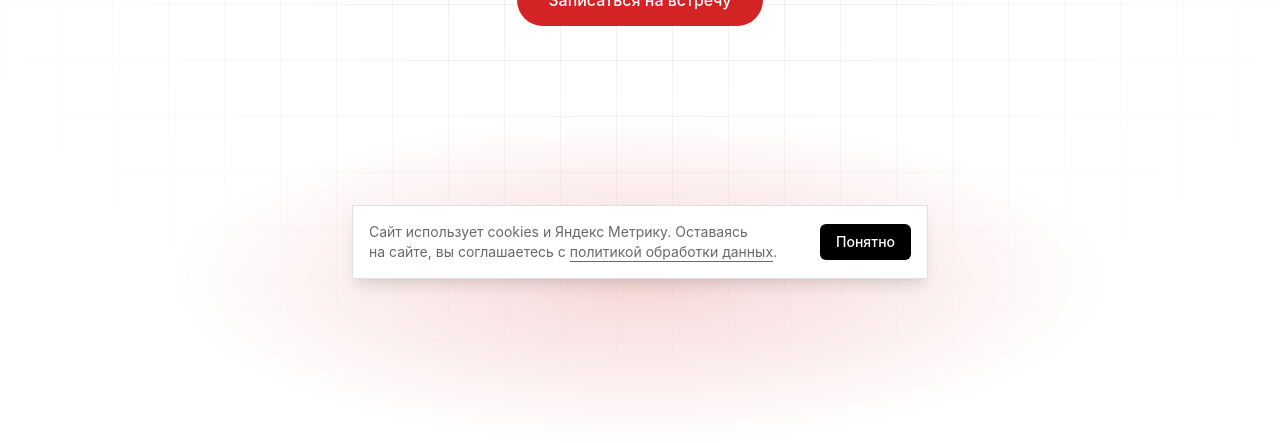
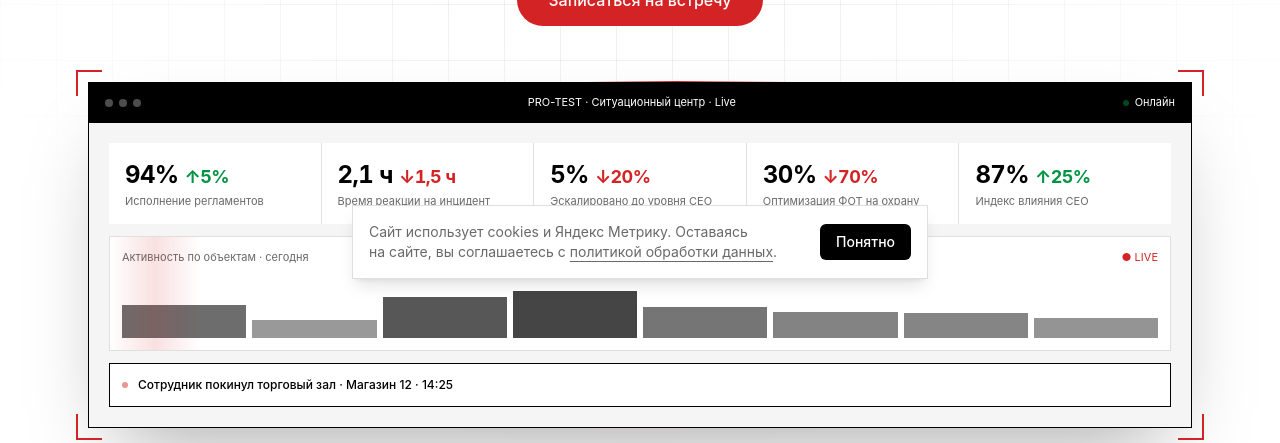
Before and after one commit to nikalimp/eco-pro, a Next.js app: page / in a window 1280 px wide. Shown: the part 509-952 px from the top of the page. Built offline with nearby package versions, Linux system fonts and the light colour scheme; no server answers.

Commit message:
Живой мониторинг на телефоне, красный CTA, скобки у цифр кейсов, уголки у дашборда (T50)
Co-Authored-By: Claude Opus 5.5 <noreply@anthropic.com>
Claude-Session: https://claude.ai/code/session_01WuZ3UgkVJPRsVaahfnF5Kr

```diff
--- a/src/app/cases/[slug]/page.tsx
+++ b/src/app/cases/[slug]/page.tsx
@@ -69,7 +69,7 @@ export default async function CasePage({ params }: { params: Promise<{ slug: str
           <dl className={`mx-auto mt-10 grid max-w-5xl gap-4 ${c.metrics.length > 3 ? "sm:grid-cols-2 lg:grid-cols-4" : "sm:grid-cols-3"}`}>
             {c.metrics.map((m) => (
               <div key={m.label} className="border bg-background p-5">
-                <dd className="text-2xl font-black tracking-tight sm:text-3xl">{m.value}</dd>
+                <dd className="text-2xl font-black tracking-tight sm:text-3xl"><span className="font-light text-brand">[</span>{m.value}<span className="font-light text-brand">]</span></dd>
                 <dt className="mt-1 text-sm text-muted-foreground">{m.label}</dt>
               </div>
             ))}
--- a/src/app/globals.css
+++ b/src/app/globals.css
@@ -281,3 +281,11 @@
 .geo-reg { fill: oklch(0.93 0 0); stroke: var(--background); stroke-width: .9; stroke-linejoin: round; }
 .geo-reg.is-on { fill: var(--brand); cursor: pointer; outline: none; transition: fill .2s; }
 .geo-reg.is-on:hover, .geo-reg.is-on:focus-visible { fill: oklch(0.42 0.17 27); }
+
+/* Уголки видоискателя вокруг дашборда первого экрана (единственное место с этим приёмом) */
+.vf-c { position: absolute; z-index: 2; width: 26px; height: 26px; border: 0 solid var(--brand); pointer-events: none; }
+.vf-tl { top: -12px; left: -12px; border-top-width: 2px; border-left-width: 2px; }
+.vf-tr { top: -12px; right: -12px; border-top-width: 2px; border-right-width: 2px; }
+.vf-bl { bottom: -12px; left: -12px; border-bottom-width: 2px; border-left-width: 2px; }
+.vf-br { bottom: -12px; right: -12px; border-bottom-width: 2px; border-right-width: 2px; }
+@media (max-width: 639px) { .vf-c { width: 18px; height: 18px; } .vf-tl, .vf-tr { top: -8px; } .vf-bl, .vf-br { bottom: -8px; } .vf-tl, .vf-bl { left: -8px; } .vf-tr, .vf-br { right: -8px; } }
--- a/src/app/page.tsx
+++ b/src/app/page.tsx
@@ -45,8 +45,8 @@ export default function Home() {
             <Button asChild size="lg" className="btn-shine"><a href={site.cta.href}>{site.cta.label}</a></Button>
           </div>
         </Container>
-        {/* На телефоне дашборд скрыт: первый экран сразу ведёт к точкам входа, как на pro-nas.pro (ревью 22.10) */}
-        <Container className="relative mt-14 hidden sm:block">
+        {/* Живой мониторинг — и на телефоне, в компактном виде (правки Сергея 30.10: «типа живой мониторинг») */}
+        <Container className="relative mt-10 sm:mt-14">
           <HeroDashboard />
         </Container>
         <div aria-label={home.clientsTitle} role="region" className="marquee relative mt-14 overflow-hidden py-2">
--- a/src/components/blocks.tsx
+++ b/src/components/blocks.tsx
@@ -18,7 +18,7 @@ export function CaseCard({ c }: { c: Case }) {
       <span className="card-sweep" aria-hidden="true" />
       <p className="text-xs font-light uppercase tracking-[0.12em] text-muted-foreground">{c.tag}</p>
       <h3 className="mt-3 text-lg font-bold group-hover:text-brand">{c.title}</h3>
-      <p className="mt-6 text-4xl font-black tracking-tight sm:text-5xl">{c.value}</p>
+      <p className="mt-6 whitespace-nowrap text-4xl font-black tracking-tight"><span className="font-light text-brand">[</span>{c.value}<span className="font-light text-brand">]</span></p>
       <p className="mt-2 text-sm text-muted-foreground">{c.valueLabel}</p>
       <p className="mt-5 flex-1 text-[15px] leading-relaxed text-muted-foreground">{c.text}</p>
       <p className="mt-6 flex items-center gap-1.5 text-sm font-medium">Читать кейс <ArrowRight className="size-4 transition-transform group-hover:translate-x-1" /></p>
@@ -61,13 +61,13 @@ export function IndustryCard({ i }: { i: Industry }) {
 
 export function CtaBlock({ eyebrow = home.cta.eyebrow, title = home.cta.title, text = home.cta.text }: { eyebrow?: string; title?: string; text?: string }) {
   return (
-    <Section className="relative overflow-hidden bg-ink text-white">
-      <span className="cta-glow" aria-hidden="true" />
+    // Единственный крупный красный акцент на странице (правки Сергея 30.10: «Первый шаг — это встреча» на красном — «нравится»)
+    <Section className="relative overflow-hidden bg-brand-solid text-white">
       <Container className="relative text-center" data-reveal>
-        <Eyebrow className="text-white/60">{eyebrow}</Eyebrow>
+        <Eyebrow className="text-white/80">{eyebrow}</Eyebrow>
         <h2 className="text-3xl font-bold tracking-tight text-balance sm:text-4xl">{title}</h2>
-        <p className="mx-auto mt-4 max-w-xl text-lg text-white/70">{text}</p>
-        <Button asChild size="lg" className="btn-shine mt-8"><a href={site.cta.href}>{site.cta.label}</a></Button>
+        <p className="mx-auto mt-4 max-w-xl text-lg text-white/90">{text}</p>
+        <Button asChild size="lg" className="mt-8 bg-white text-black hover:bg-white/90"><a href={site.cta.href}>{site.cta.label}</a></Button>
       </Container>
     </Section>
   );
--- a/src/components/hero-dashboard.tsx
+++ b/src/components/hero-dashboard.tsx
@@ -53,26 +53,29 @@ export function HeroDashboard() {
 
   return (
     <div className="hero-dash-stage">
+      {/* Уголки видоискателя — только вокруг дашборда: идея наблюдения и контроля «Центра Правды» */}
+      <span className="vf-c vf-tl" aria-hidden="true" /><span className="vf-c vf-tr" aria-hidden="true" /><span className="vf-c vf-bl" aria-hidden="true" /><span className="vf-c vf-br" aria-hidden="true" />
       <div className="hero-dash dash-beam">
         <figure className="relative overflow-hidden border border-foreground bg-card text-left shadow-[0_40px_80px_-30px_rgb(0_0_0/0.35)]" aria-label="Пример экрана ситуационного центра PRO-TEST">
           <div className="flex h-10 items-center justify-between bg-ink px-4 text-[11px] text-white">
-            <span className="flex gap-1.5" aria-hidden="true"><i className="size-2 rounded-full bg-white/30" /><i className="size-2 rounded-full bg-white/30" /><i className="size-2 rounded-full bg-white/30" /></span>
-            <span>{d.title}</span>
+            <span className="hidden gap-1.5 sm:flex" aria-hidden="true"><i className="size-2 rounded-full bg-white/30" /><i className="size-2 rounded-full bg-white/30" /><i className="size-2 rounded-full bg-white/30" /></span>
+            <span className="truncate">{d.title}</span>
             <span className="flex items-center gap-1.5"><i className="live-dot size-1.5 rounded-full bg-positive" aria-hidden="true" />{d.status}</span>
           </div>
           <div className="space-y-3 p-3 sm:p-5">
-            <dl className="grid grid-cols-2 gap-px overflow-hidden bg-border sm:grid-cols-5">
+            {/* На телефоне — три показателя и лента событий, график скрыт (компактный живой мониторинг) */}
+            <dl className="grid grid-cols-3 gap-px overflow-hidden bg-border sm:grid-cols-5">
               {d.metrics.map((m, i) => (
-                <div key={m.label} className="dash-cell bg-background p-3 last:col-span-2 sm:p-4 sm:last:col-span-1" style={{ "--i": i } as React.CSSProperties}>
-                  <dd className="flex flex-wrap items-baseline gap-x-1.5 text-xl font-bold tracking-tight tabular-nums sm:text-2xl">
+                <div key={m.label} className="dash-cell bg-background p-2.5 max-sm:[&:nth-child(n+4)]:hidden sm:p-4" style={{ "--i": i } as React.CSSProperties}>
+                  <dd className="flex flex-wrap items-baseline gap-x-1.5 text-lg font-bold tracking-tight tabular-nums sm:text-2xl">
                     <Counter value={m.value} run={live} />
-                    <span className={cn("text-base sm:text-lg", m.good ? "text-positive" : "text-brand")}>{m.delta}</span>
+                    <span className={cn("text-xs sm:text-lg", m.good ? "text-positive" : "text-brand")}>{m.delta}</span>
                   </dd>
                   <dt className="mt-1 text-[11px] leading-tight text-muted-foreground">{m.label}</dt>
                 </div>
               ))}
             </dl>
-            <div className="relative overflow-hidden border bg-background p-3">
+            <div className="relative hidden overflow-hidden border bg-background p-3 sm:block">
               <p className="mb-2 flex justify-between text-[11px] text-muted-foreground"><span>{d.chartLabel}</span><span className="text-brand">● LIVE</span></p>
               <div className="dash-bars flex h-16 items-end gap-1.5" aria-hidden="true">
                 {bars.map((h, i) => (
@@ -83,8 +86,8 @@ export function HeroDashboard() {
             </div>
             <div className="relative h-11 overflow-hidden border border-foreground bg-background" aria-live="off">
               {d.alerts.map((a, i) => (
-                <p key={a} className={cn("dash-alert absolute inset-0 flex items-center gap-2.5 px-3 text-xs font-medium", i === alert ? "is-on" : i === (alert + d.alerts.length - 1) % d.alerts.length ? "is-out" : "")} aria-hidden={i !== alert}>
-                  <i className="live-dot size-1.5 shrink-0 rounded-full bg-brand" aria-hidden="true" />{a}
+                <p key={a} className={cn("dash-alert absolute inset-0 flex items-center gap-2.5 px-3 text-[11px] font-medium sm:text-xs", i === alert ? "is-on" : i === (alert + d.alerts.length - 1) % d.alerts.length ? "is-out" : "")} aria-hidden={i !== alert}>
+                  <i className="live-dot size-1.5 shrink-0 rounded-full bg-brand" aria-hidden="true" /><span className="truncate">{a}</span>
                 </p>
               ))}
             </div>
```
Also changed, not shown: specs/05-tasks.md (+2 -0 lines).
